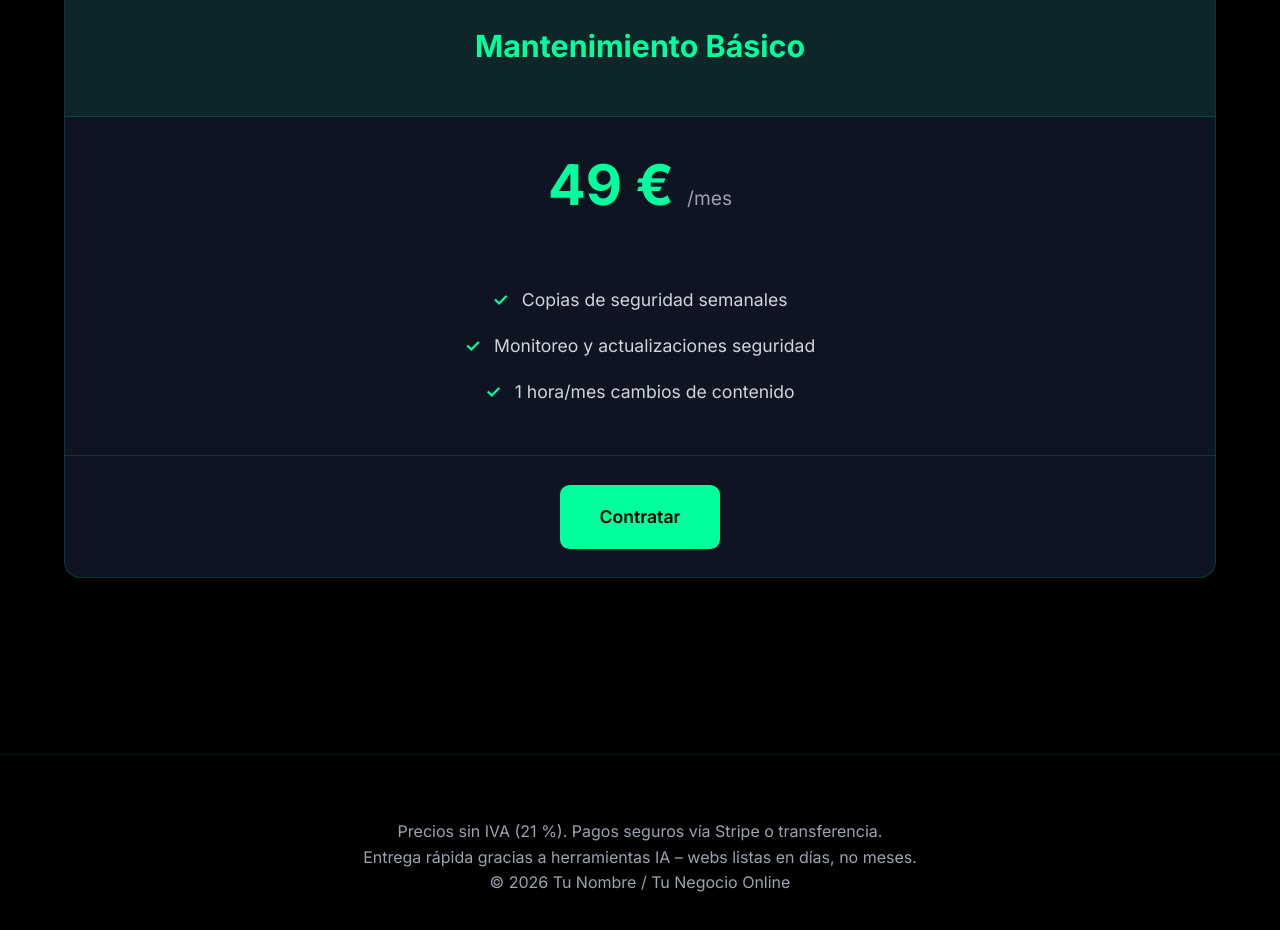
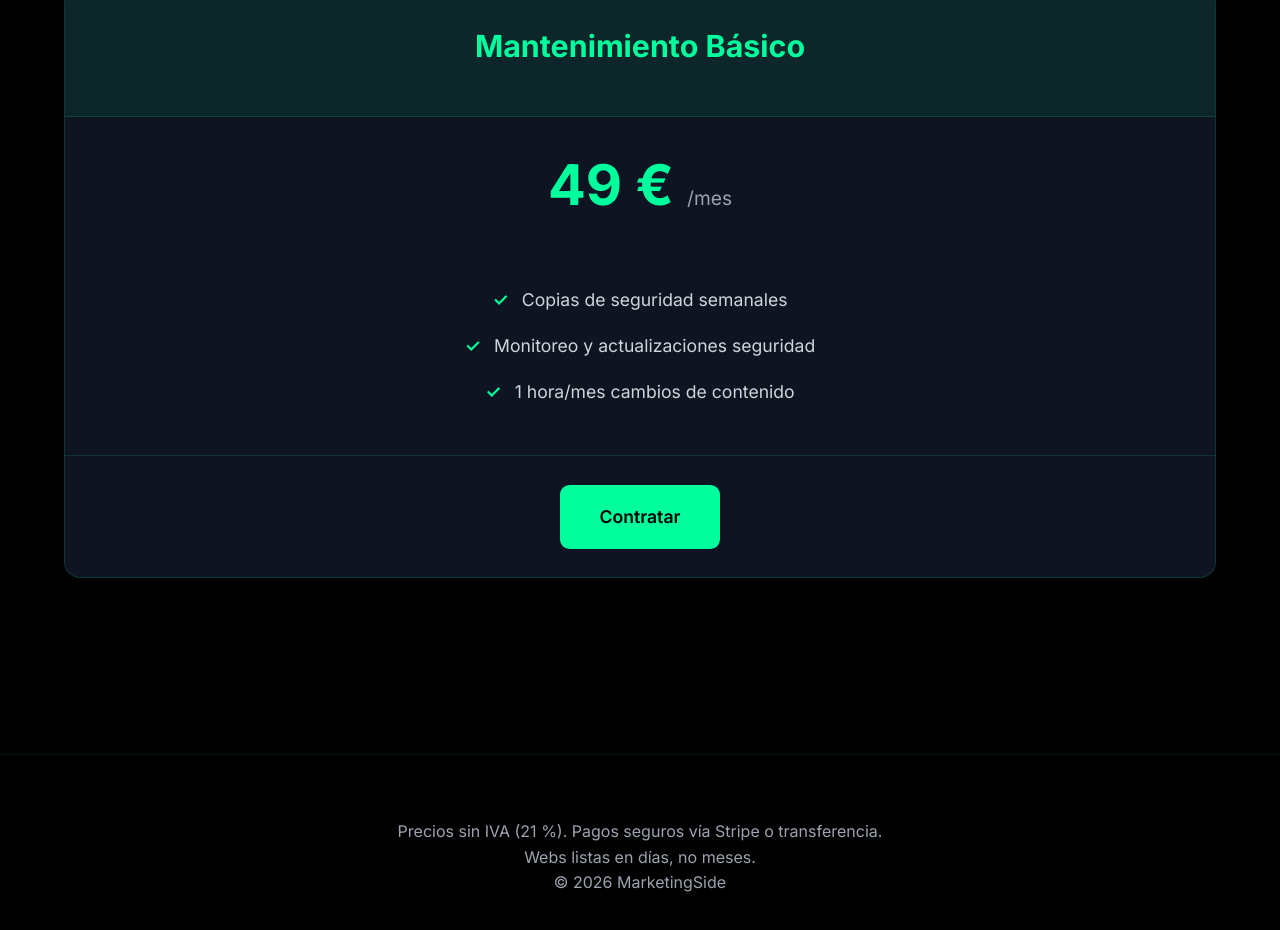
Before and after one commit to TeknoMu/Marketingside, a plain HTML site: page index.html in a window 1280 px wide. Shown: the part 1835-2765 px from the top of the page. Drawn offline with nearby package versions, Linux system fonts and the light colour scheme.

Commit message:
Update index.html
footer update

```diff
--- a/index.html
+++ b/index.html
@@ -247,8 +247,8 @@
 
   <footer>
     <p>Precios sin IVA (21 %). Pagos seguros vía Stripe o transferencia.<br>
-    Entrega rápida gracias a herramientas IA – webs listas en días, no meses.<br>
-    © 2026 Tu Nombre / Tu Negocio Online</p>
+    Webs listas en días, no meses.<br>
+    © 2026 MarketingSide</p>
   </footer>
 
   <script>
```
